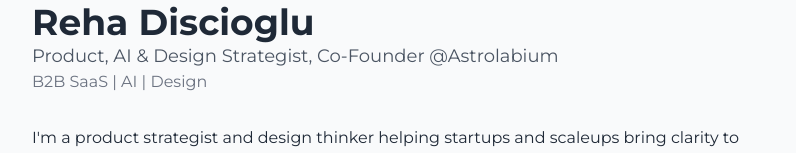
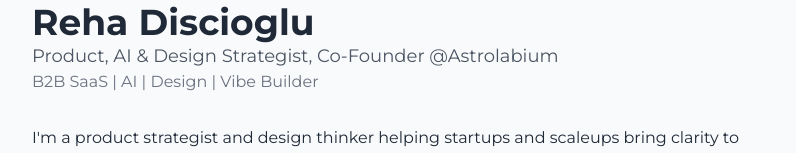
Before and after one commit to RehaDiscioglu/rehadiscioglu, a plain HTML site: page index.html in a window 1280 px wide. Shown: the part 222-375 px from the top of the page, without its empty margins (240-1036 px from the left). Drawn offline with nearby package versions, Linux system fonts and the light colour scheme.

Commit message:
added vibe builder

```diff
--- a/index.html
+++ b/index.html
@@ -51,7 +51,7 @@
       <div class="mb-8">
         <h1 class="text-4xl font-bold">Reha Discioglu</h1>
         <p class="text-lg text-gray-600">Product, AI & Design Strategist, Co-Founder @Astrolabium</p>
-        <p class="text-md text-gray-500">B2B SaaS | AI | Design</p>
+        <p class="text-md text-gray-500">B2B SaaS | AI | Design | Vibe Builder</p>
       </div>
 
       <div class="text-base space-y-6">
```
